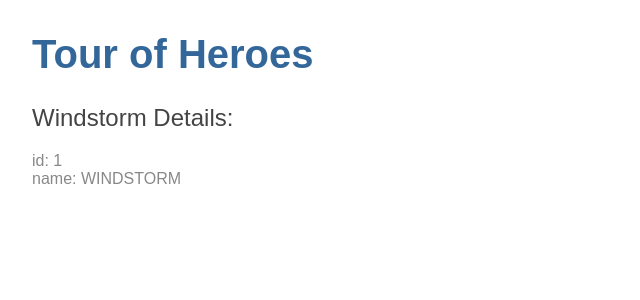
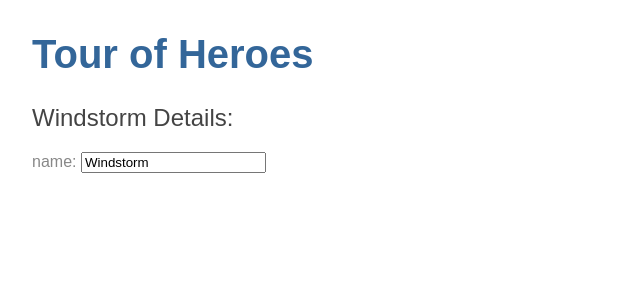
Before and after one commit to YoneMoreno/AngularofficialTutorialTourOfHeroes, an Angular app: page / in a window 1280 px wide. Shown: the top 300 px of the page, without its empty margins (0-640 px from the left). Built offline with nearby package versions, Linux system fonts and the light colour scheme.

Commit message:
using two way data binding

```diff
--- /dev/null
+++ b/src/app/Hero.ts
@@ -0,0 +1,4 @@
+export class Hero {
+  id: number;
+  name: string;
+}
--- a/src/app/heroes/heroes.component.html
+++ b/src/app/heroes/heroes.component.html
@@ -1,3 +1,7 @@
 <h2>{{hero.name}} Details:</h2>
-<div><span>id: </span>{{hero.id}}</div>
-<div><span>name: </span>{{hero.name | uppercase}}</div>
+<div>
+  <label>name:
+    <input [(ngModel)]="hero.name" placeholder="name">
+  </label>
+
+</div>
```
Also changed, not shown: src/app/app.module.ts (+9 -6 lines).
